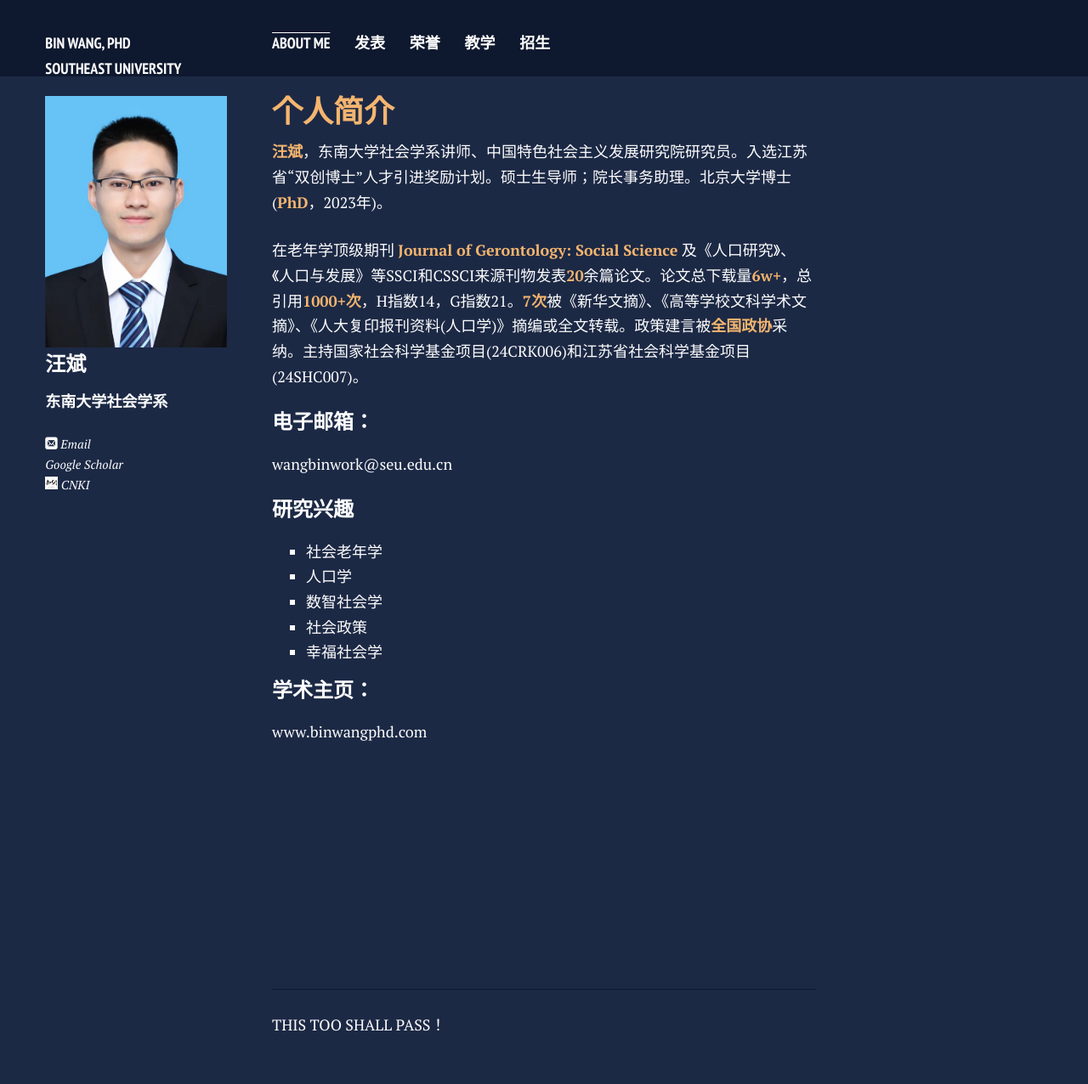
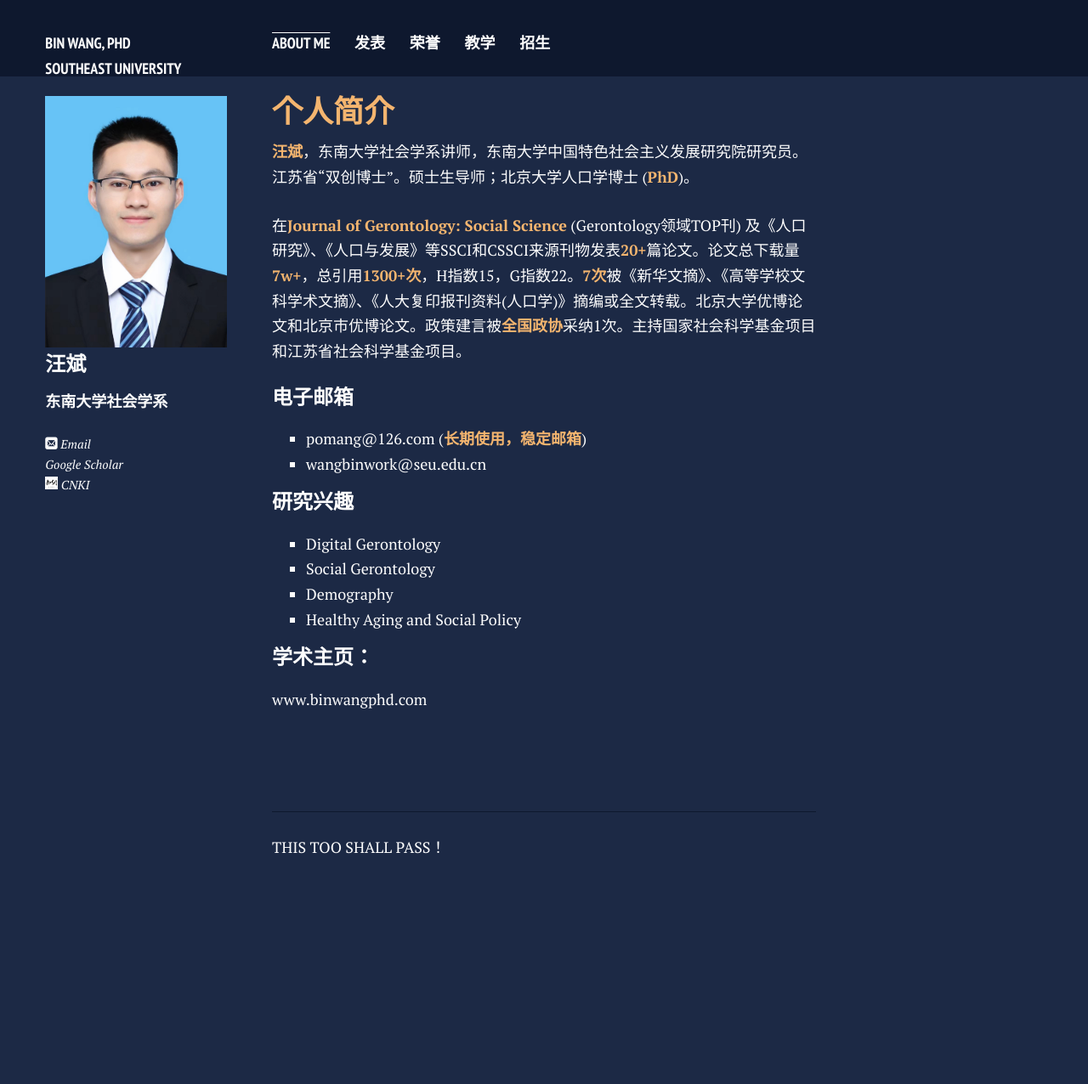
Before and after one commit to bwPhD/bwPhD.github.io, a Jekyll site: the page built from index.md, in a window 1280 px wide. Shown: the whole page at 85% size. Built offline with Jekyll 4.4.1, drawn with Linux system fonts in a browser that asks for light colours; nearby versions of some CDN libraries; comment, search, counter and statistics services are not loaded; a style sheet for code colours, icons or effects is not loaded; our own code applies the rules of GitHub Pages for plain Markdown files; after the commit the page ends 1067 px from its top, so only the background shows below that.

Commit message:
Update index.md

```diff
--- a/index.md
+++ b/index.md
@@ -4,26 +4,27 @@ layout: page
 
 ## **个人简介**
 
-**汪斌**，东南大学社会学系讲师、中国特色社会主义发展研究院研究员。入选江苏省“双创博士”人才引进奖励计划。硕士生导师；院长事务助理。北京大学博士(**PhD**，2023年)。
+**汪斌**，东南大学社会学系讲师，东南大学中国特色社会主义发展研究院研究员。江苏省“双创博士”。硕士生导师；北京大学人口学博士 (**PhD**)。
 
 ---
 
-在老年学顶级期刊 **Journal of Gerontology: Social Science** 及《人口研究》、《人口与发展》等SSCI和CSSCI来源刊物发表**20**余篇论文。论文总下载量**6w+**，总引用**1000+次**，H指数14，G指数21。**7次**被《新华文摘》、《高等学校文科学术文摘》、《人大复印报刊资料(人口学)》摘编或全文转载。政策建言被**全国政协**采纳。主持国家社会科学基金项目(24CRK006)和江苏省社会科学基金项目(24SHC007)。
+在**Journal of Gerontology: Social Science** (Gerontology领域TOP刊) 及《人口研究》、《人口与发展》等SSCI和CSSCI来源刊物发表**20+**篇论文。论文总下载量**7w+**，总引用**1300+次**，H指数15，G指数22。**7次**被《新华文摘》、《高等学校文科学术文摘》、《人大复印报刊资料(人口学)》摘编或全文转载。北京大学优博论文和北京市优博论文。政策建言被**全国政协**采纳1次。主持国家社会科学基金项目和江苏省社会科学基金项目。
 
 ---
 
-### 电子邮箱：
-wangbinwork@seu.edu.cn
+### 电子邮箱
+- pomang@126.com (**长期使用，稳定邮箱**)
+- wangbinwork@seu.edu.cn
 
 ---
 
 ### 研究兴趣
+- Digital Gerontology
+- Social Gerontology
+- Demography
+- Healthy Aging and Social Policy
 
-- 社会老年学
-- 人口学
-- 数智社会学
-- 社会政策
-- 幸福社会学
+
 
 ---
 
@@ -31,33 +32,3 @@ wangbinwork@seu.edu.cn
 www.binwangphd.com
 
 ---
-
-<br>
-
-{% capture publications_content %}
-{% include publications.md %}
-{% endcapture %}
-{% assign publications_parts = publications_content | split: '---' %}
-{{ publications_parts[2] | markdownify }}
-
-
----
-
-<br>
-
-{% capture awards_content %}
-{% include awards.md %}
-{% endcapture %}
-{% assign awards_parts = awards_content | split: '---' %}
-{{ awards_parts[2] | markdownify }}
-
-
----
-
-<br>
-
-{% capture blogs_content %}
-{% include blogs.md %}
-{% endcapture %}
-{% assign blogs_parts = blogs_content | split: '---' %}
-{{ blogs_parts[2] | markdownify }}
```
